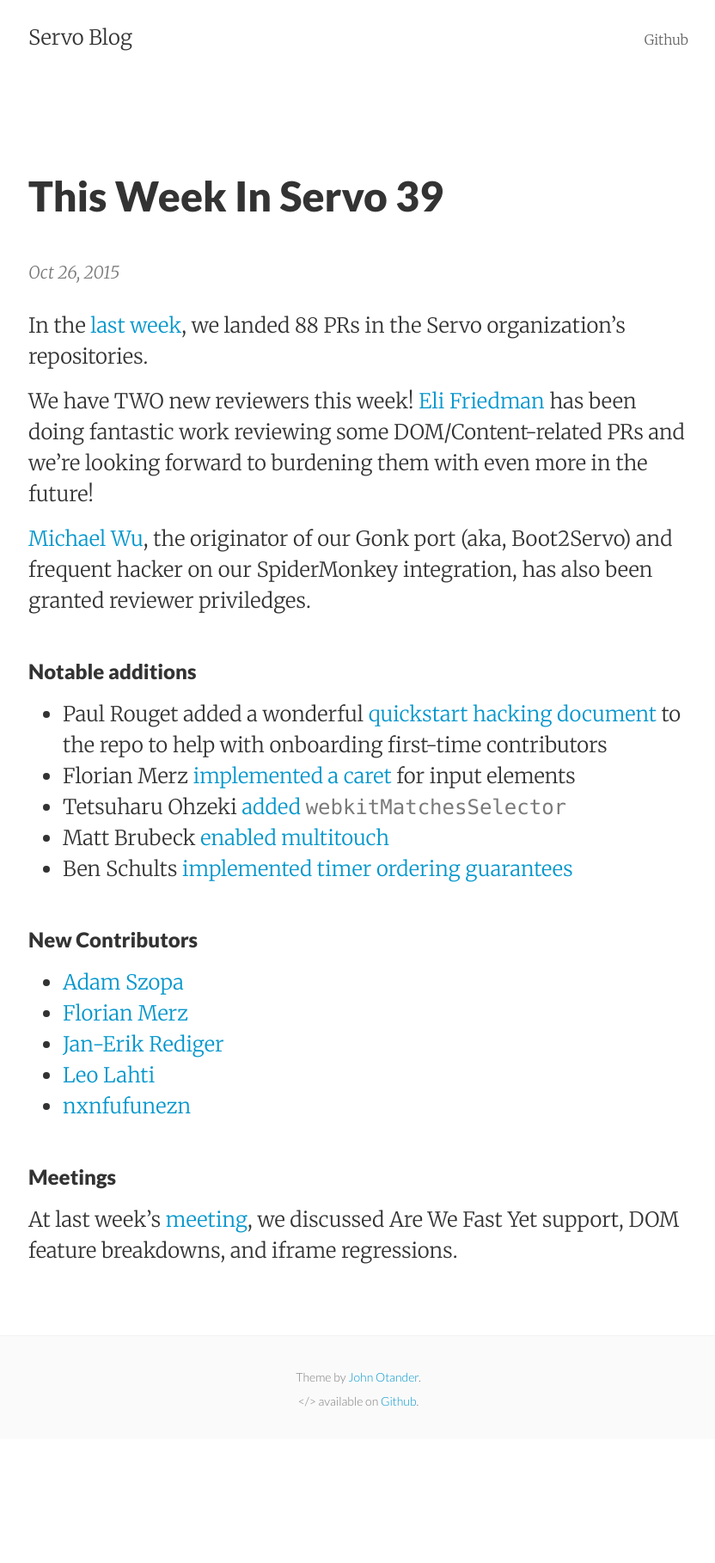
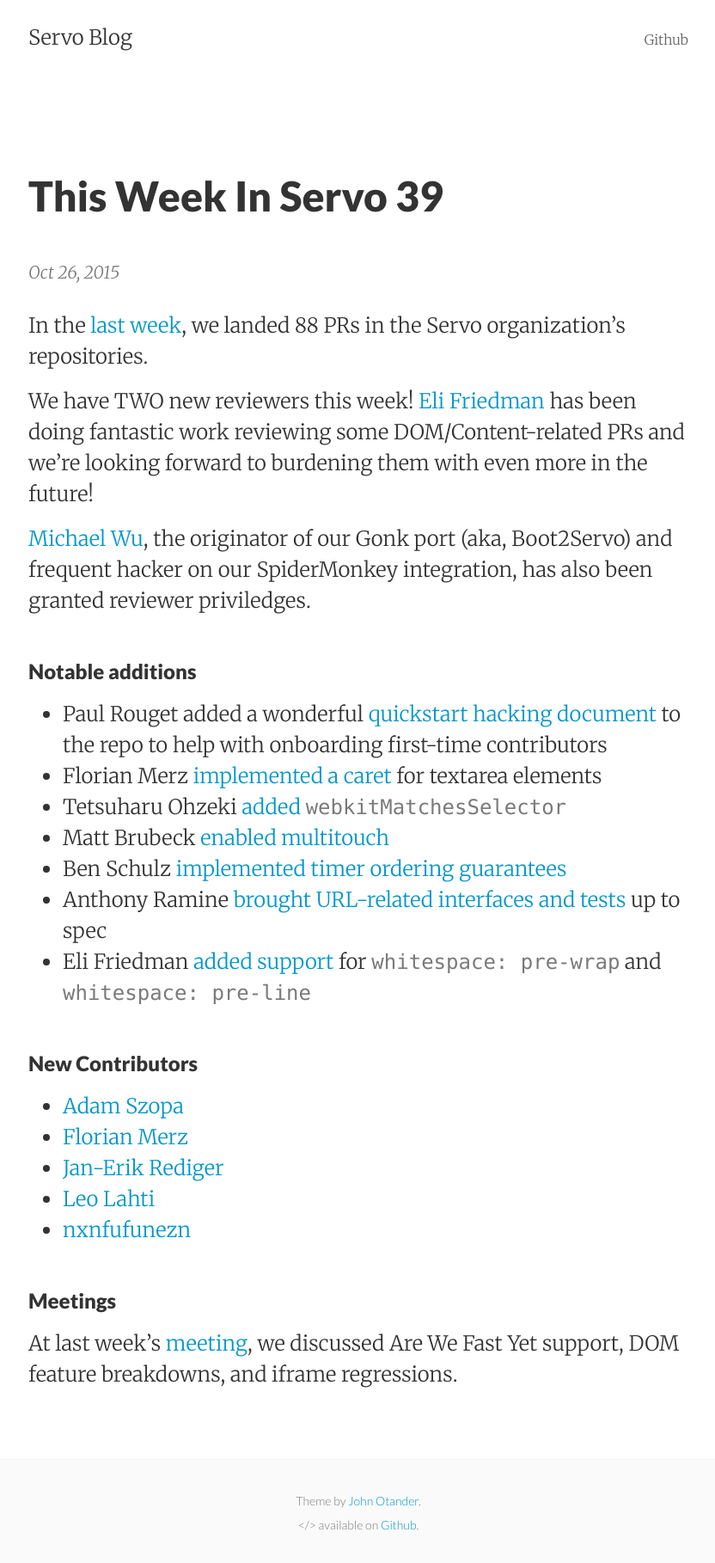
Before and after one commit to servo/blog.servo.org, a Jekyll site: the page built from _posts/2015-10-26-twis-39.md, in a window 1280 px wide. Shown: the whole page at 86% size, without its empty margins (223-1055 px from the left). Built offline with Jekyll 4.4.1, drawn with Linux system fonts in a browser that asks for light colours; before the commit the page ends 1674 px from its top, so only the background shows below that.

Commit message:
address comments

```diff
--- a/_posts/2015-10-26-twis-39.md
+++ b/_posts/2015-10-26-twis-39.md
@@ -18,10 +18,12 @@
 ###Notable additions
 
  - Paul Rouget added a wonderful [quickstart hacking document](https://github.com/servo/servo/pull/8165) to the repo to help with onboarding first-time contributors
- - Florian Merz [implemented a caret](https://github.com/servo/servo/pull/7761) for input elements
+ - Florian Merz [implemented a caret](https://github.com/servo/servo/pull/7761) for textarea elements
  - Tetsuharu Ohzeki [added](https://github.com/servo/servo/pull/8183) `webkitMatchesSelector`
  - Matt Brubeck [enabled multitouch](https://github.com/servo/servo/pull/8163)
- - Ben Schults [implemented timer ordering guarantees](https://github.com/servo/servo/pull/7450)
+ - Ben Schulz [implemented timer ordering guarantees](https://github.com/servo/servo/pull/7450)
+ - Anthony Ramine [brought URL-related interfaces and tests](https://github.com/servo/servo/pull/8008) up to spec
+ - Eli Friedman [added support](https://github.com/servo/servo/pull/7951) for `whitespace: pre-wrap` and `whitespace: pre-line`
 
 ###New Contributors
 
```
